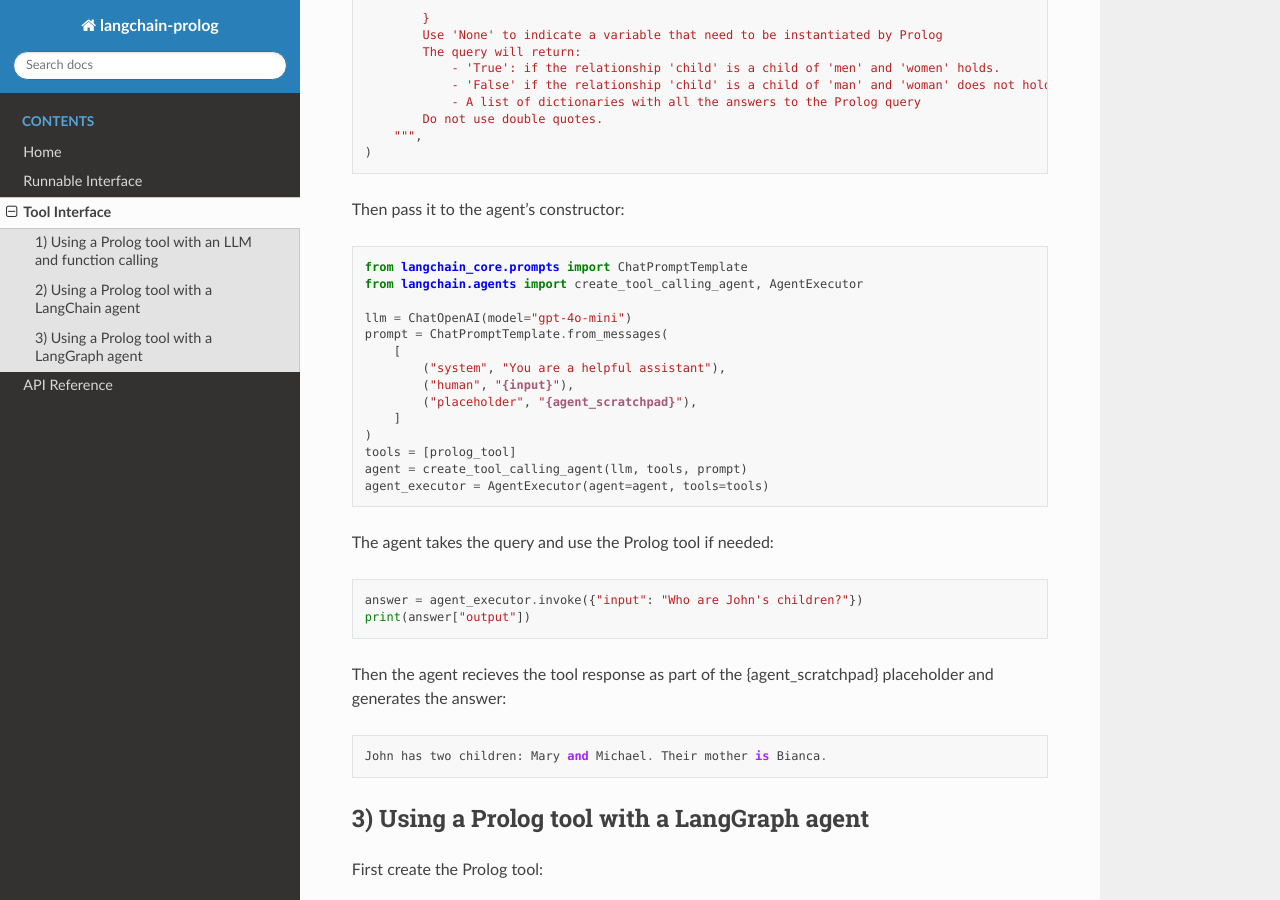
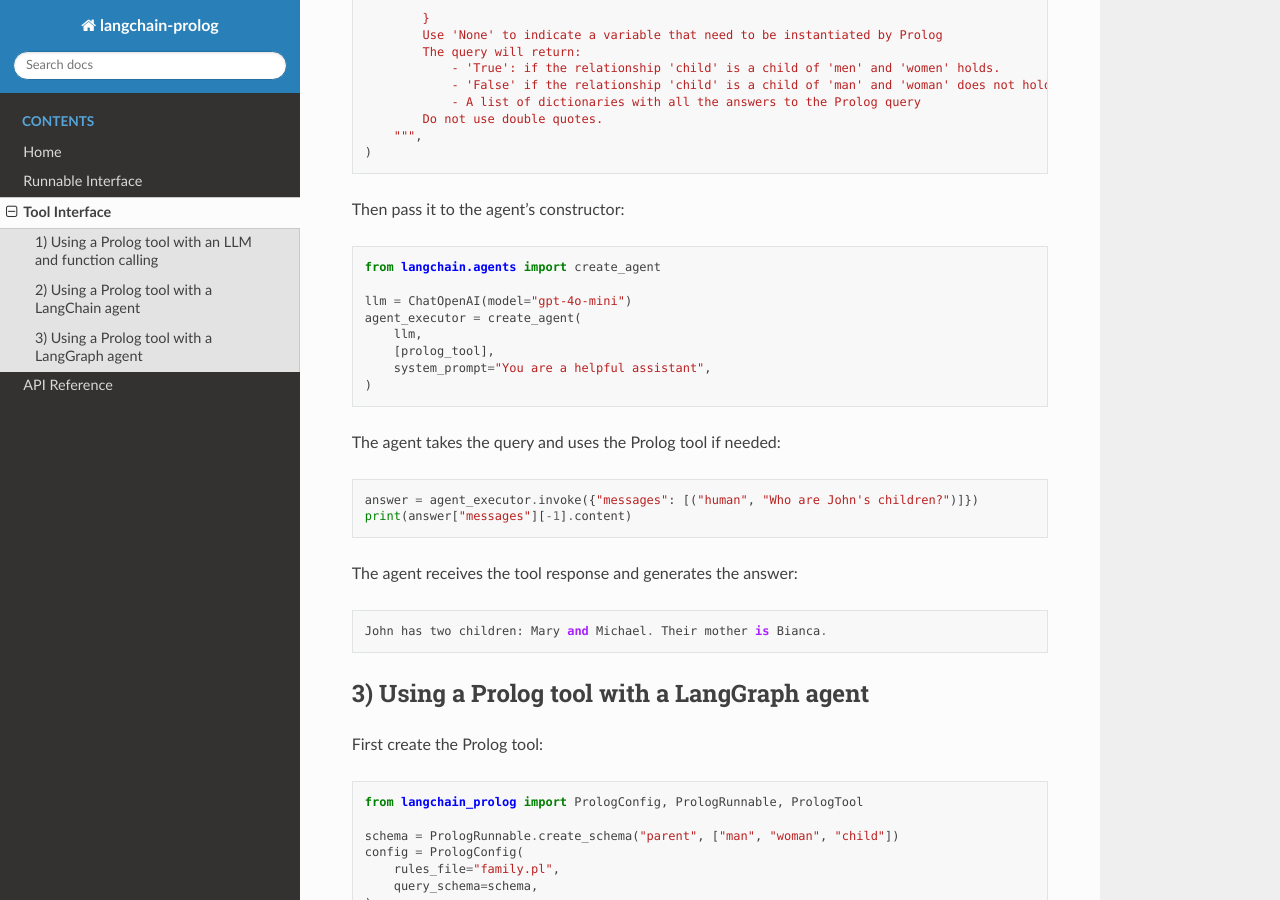
Before and after one commit to apisani1/langchain-prolog, a Sphinx documentation site: the page built from docs/source/tool.md, in a window 1280 px wide and 900 px high, scrolled down 2526 px. Built offline with Sphinx 7.4.7 and the Read the Docs theme 3.1.0, drawn with Linux system fonts in a browser that asks for light colours.

Commit message:
📝 docs: update examples for langchain 1.x (create_agent)
Brings the examples, README, and Sphinx tool reference in line with the
langchain 1.3.9 / langchain-core 1.4.7 stack the library now targets
(commits 3f79a35, 062d7bc, 150a6d5, d70d3f5).

Two patterns addressed:

1. **`create_tool_calling_agent` + `AgentExecutor` removed** from
   `langchain.agents` in 1.x — every "Using a Prolog tool with a
   LangChain agent" section now uses `langchain.agents.create_agent` with
   `system_prompt=`. Result-shape changes from `{"input": q} → {"output": …}`
   to `{"messages": [("human", q)]} → state["messages"][-1].content`.
   Touched: README.md, docs/source/tool.md,
   examples/prolog_tool.ipynb (cells 3c6bc051 + 57bccc90),
   examples/route_planner/route_planner_google_colab.ipynb
   (cells 7a4yTfZRth7n + s11yNG1Lv8Pv).

2. **`langgraph.prebuilt.create_react_agent` deprecated** but still
   resolves in langgraph 1.2.5. The "LangChain agent" examples migrate
   to the canonical `create_agent`; the "LangGraph agent" sections in
   prolog_tool.ipynb / route_planner_google_colab.ipynb / README /
   tool.md keep `create_react_agent` as a deliberate alternative-API
   demonstration. examples/route_planner/route_planner.ipynb (cell
   2ab5bcbc) is a standalone notebook with no parallel-API structure,
   so it migrates to `create_agent`.

Colab pip block (cell qiphuxDyiOXG) collapsed: 8 install lines and the
"Installing LangGraph" progress step replaced with a single
`pip install --quiet langchain-prolog`. langchain 1.x, langchain-core
1.4.x, langgraph 1.2.x, pydantic 2.x, and janus-swi all arrive
transitively. Fixes the `--quie` typo in the same edit. Drops
`langchain-community` (never imported).

Colab `get_answer` lambdas (cell PpTgX6a8GQ6_) collapsed to one
uniform `response["messages"][-1].content` — `create_agent`'s state
shape is provider-agnostic, so the per-provider branching is gone.

No library source, `pyproject.toml`, `poetry.lock`, or test changes.
Source-only update; notebooks not executed against live LLMs. `make
test` clean (123/123), `make pre-commit` clean.

Co-Authored-By: Claude Opus 4.7 <noreply@anthropic.com>

````diff
--- a/docs/source/tool.md
+++ b/docs/source/tool.md
@@ -125,27 +125,21 @@ prolog_tool = PrologTool(
 ```
 Then pass it to the agent's constructor:
 ```python
-from langchain_core.prompts import ChatPromptTemplate
-from langchain.agents import create_tool_calling_agent, AgentExecutor
+from langchain.agents import create_agent
 
 llm = ChatOpenAI(model="gpt-4o-mini")
-prompt = ChatPromptTemplate.from_messages(
-    [
-        ("system", "You are a helpful assistant"),
-        ("human", "{input}"),
-        ("placeholder", "{agent_scratchpad}"),
-    ]
+agent_executor = create_agent(
+    llm,
+    [prolog_tool],
+    system_prompt="You are a helpful assistant",
 )
-tools = [prolog_tool]
-agent = create_tool_calling_agent(llm, tools, prompt)
-agent_executor = AgentExecutor(agent=agent, tools=tools)
 ```
-The agent takes the query and use the Prolog tool if needed:
+The agent takes the query and uses the Prolog tool if needed:
 ```python
-answer = agent_executor.invoke({"input": "Who are John's children?"})
-print(answer["output"])
+answer = agent_executor.invoke({"messages": [("human", "Who are John's children?")]})
+print(answer["messages"][-1].content)
 ```
-Then the agent recieves the tool response as part of the {agent_scratchpad} placeholder and generates the answer:
+The agent receives the tool response and generates the answer:
 ```python
 John has two children: Mary and Michael. Their mother is Bianca.
 ```
````
Also changed, not shown: README.md (+9 -15 lines), 3 other files.
